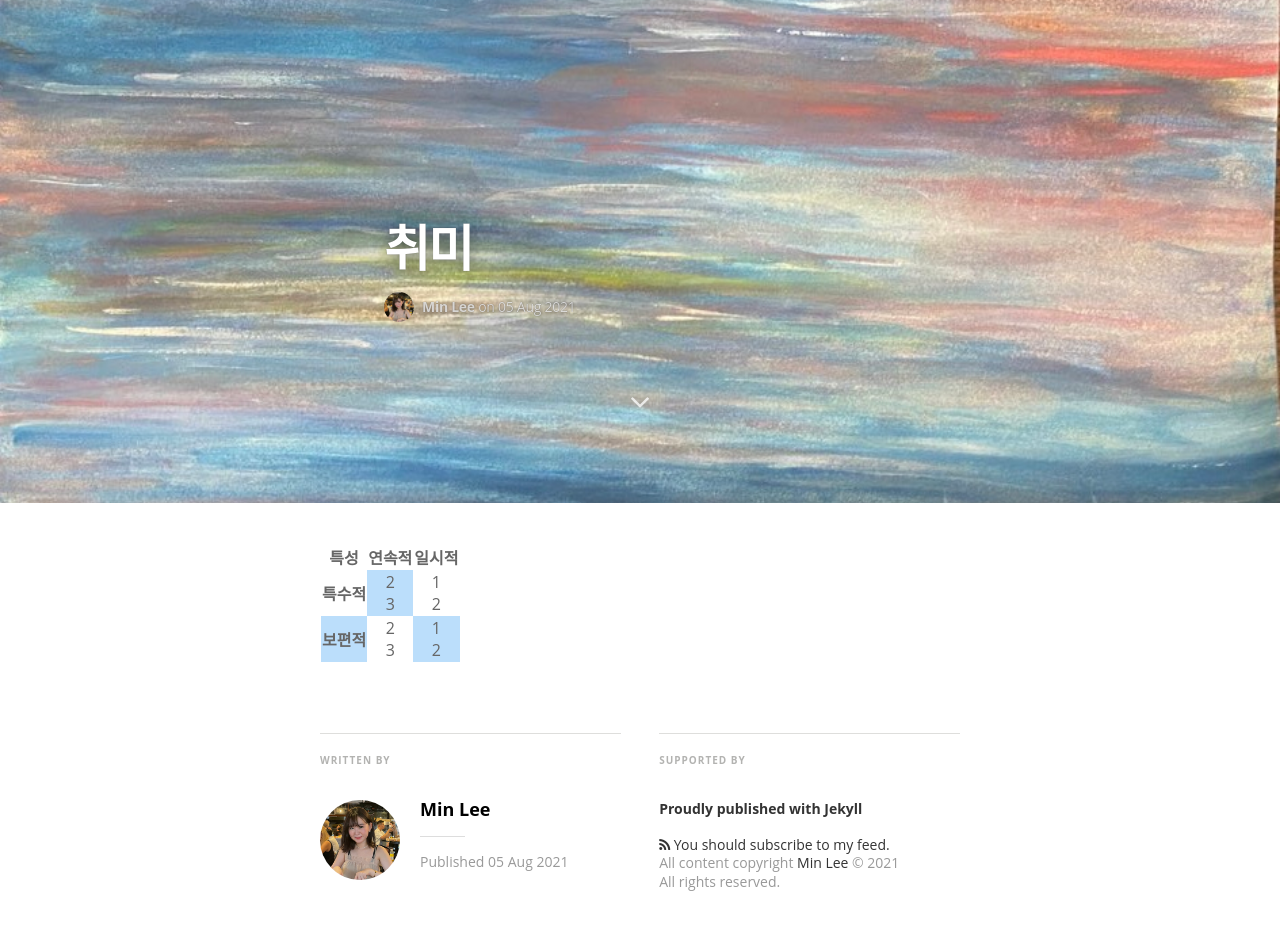
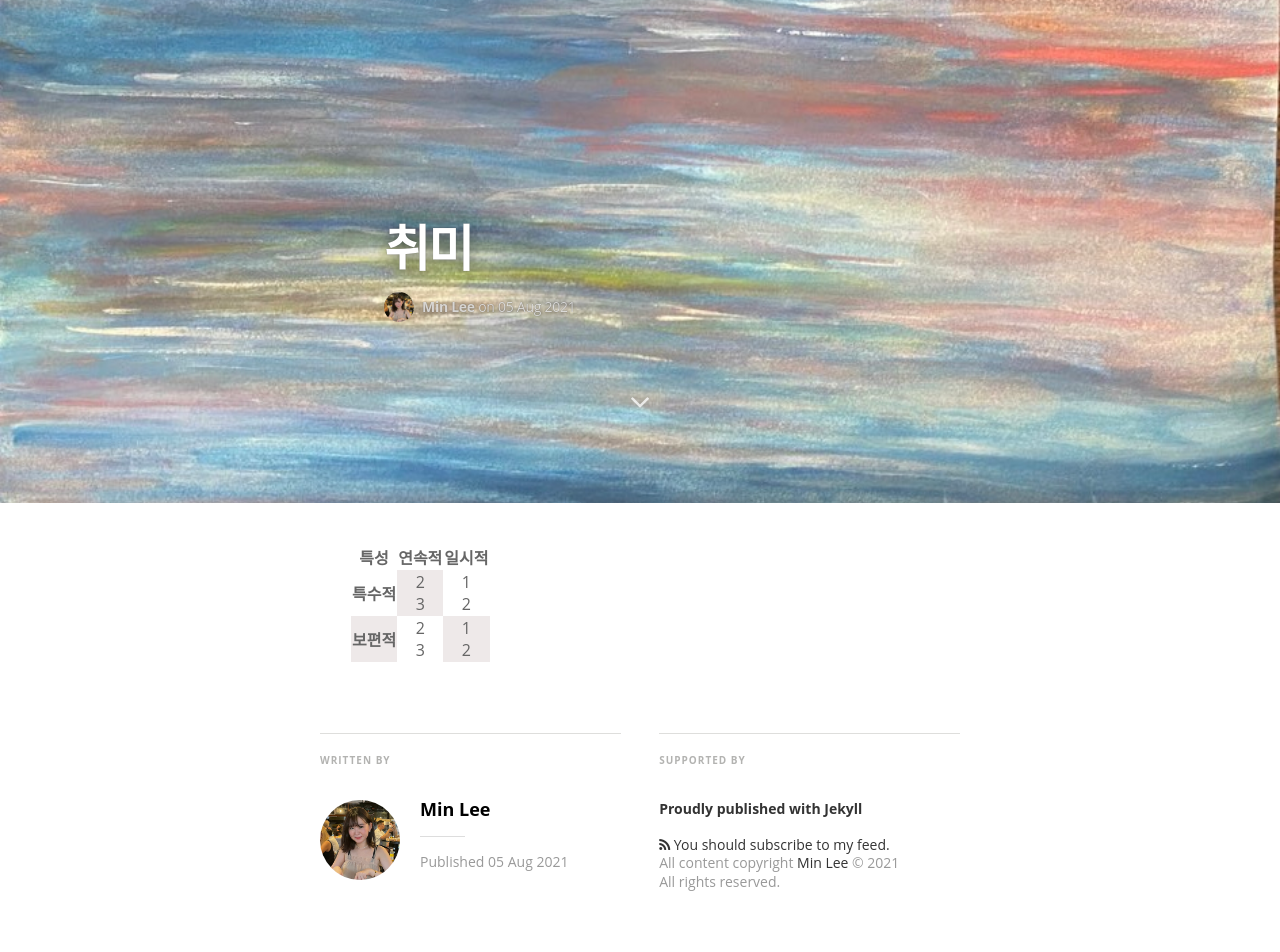
Before and after one commit to minniie/minniie.github.io, a Jekyll site: the page built from _posts/2021-08-05-post4.markdown, in a window 1280 px wide. Shown: the part 397-1349 px from the top of the page. Built offline with Jekyll 4.4.1, drawn with Linux system fonts in a browser that asks for light colours; nearby versions of some CDN libraries; some web fonts are replaced.

Commit message:
Update main.sass

```diff
--- a/css/main.sass
+++ b/css/main.sass
@@ -33,18 +33,20 @@
 
 table
   display: block
-  margin: padding
-  // margin-left: 30px
-  // margin-right: 30px
-  max-width: 50%
+  margin-left: 30px
+  margin-right: 30px
+  width: 50%
   border: 1px solid #FFF
   border-collapse: collapse
 
 
 
 tbody tr
-  &:nth-child(odd) td:nth-child(even), &:nth-child(even) td:nth-child(odd)
-    background-color: #bbdefb
+  &:nth-child(2n+1) td:nth-child(even), &:nth-child(even) td:nth-child(2n+1)
+    background-color: #EEE0E5
+
+  &:nth-child(even) td:nth-child(2n+1), &:nth-child(2n+1) td:nth-child(even)
+    background-color: #EEE9E9
 
 
 
```
